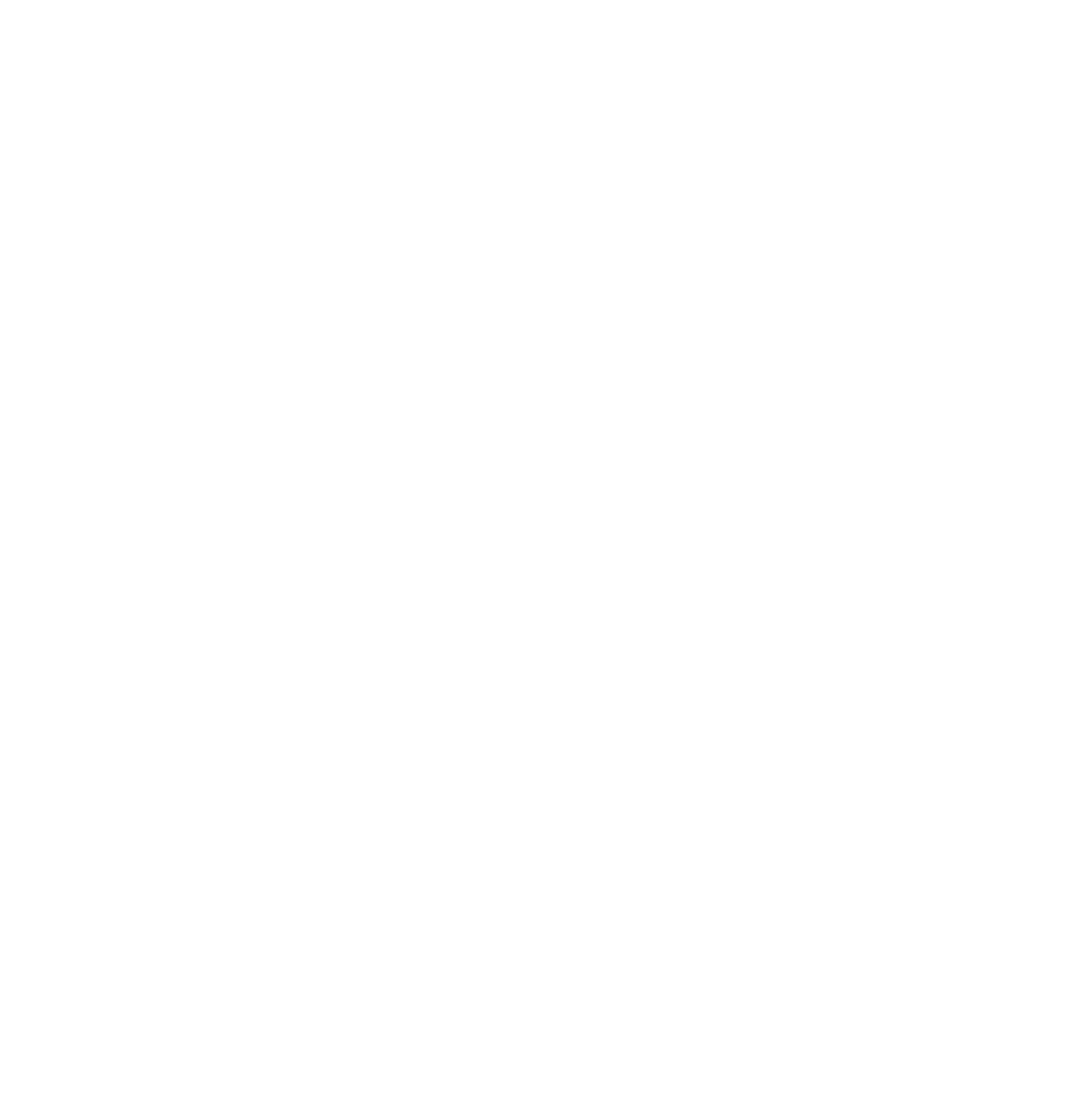
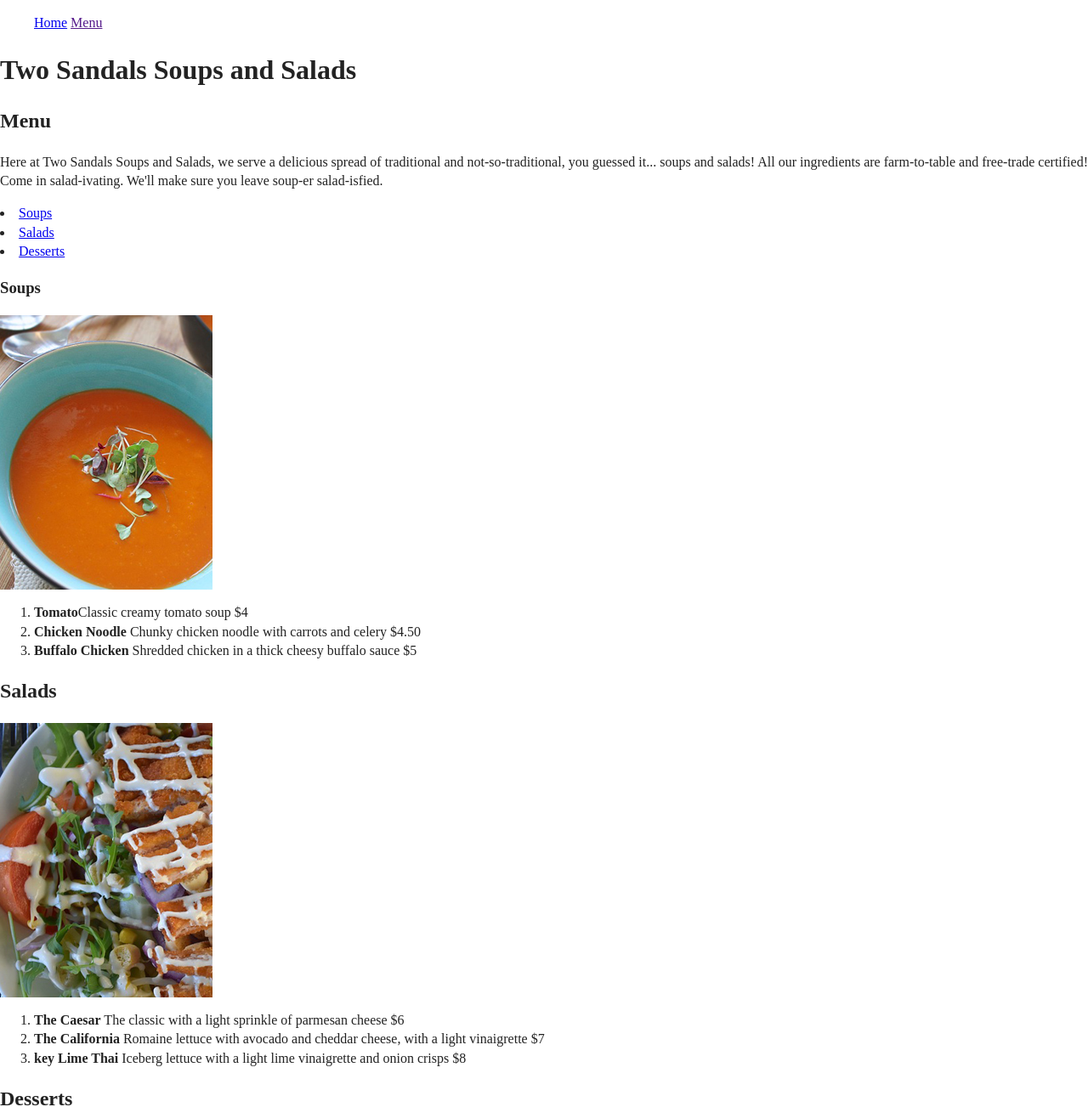
Before and after one commit to leogalvan28/two-sandals, a plain HTML site: page index.html in a window 1280 px wide. Shown: the top 1303 px of the page at 85% size. Before the commit the page ends 800 px from the top, so only its background shows below. Drawn offline with nearby package versions, Linux system fonts and the light colour scheme.

Commit message:
version terminada

```diff
--- a/index.html
+++ b/index.html
@@ -23,6 +23,63 @@
 
   <!-- Add your site or application content here -->
 
+ <header>
+   <nav>
+     <menu>
+     <a href="home.html">Home</a>
+     <a href="">Menu</a>
+     </menu>
+   </nav>
+ </header>
+ <div>
+   <h1>Two Sandals Soups and Salads</h1>
+ </div>
+
+ <div>
+   <h2>Menu</h2>
+    <p>
+      Here at Two Sandals Soups and Salads, we serve a delicious spread of traditional and not-so-traditional, you guessed it... soups and salads! All our ingredients are farm-to-table and free-trade certified! Come in salad-ivating. We'll make sure you leave soup-er salad-isfied.
+    </p>
+    <nav>
+      <li><a href="#soups">Soups</a></li>
+      <li><a href="#salads">Salads</a></li>
+      <li><a href="#desserts">Desserts</a></li>
+    </nav>
+ </div>
+
+ <div id="soups">
+   <h3>Soups</h3>
+   <img src="img/freelance1-img_tomato-soup.jpg" alt="soup">
+  <ol>
+    <li> <strong>Tomato</strong>Classic creamy tomato soup $4</li>
+    <li> <strong>Chicken Noodle</strong> Chunky chicken noodle with carrots and celery $4.50</li>
+    <li><strong>Buffalo Chicken</strong> Shredded chicken in a thick cheesy buffalo sauce $5</li>
+  </ol>
+ </div>
+
+
+ <div id="salads">
+   <h2>Salads</h2>
+  <img src="img/freelance1-img_caesar-salad.jpg" alt="ensalada">
+  <ol>
+    <li><strong>The Caesar</strong> The classic with a light sprinkle of parmesan cheese $6</li>
+    <li><strong>The California</strong> Romaine lettuce with avocado and cheddar cheese, with a light vinaigrette $7</li>
+    <li><strong>key Lime Thai</strong> Iceberg lettuce with a light lime vinaigrette and onion crisps $8</li>
+  </ol>
+ </div>
+
+ <div id="desserts">
+   <h2>Desserts</h2>
+   <img src="img/freelance1-img_chocchip-cookie.jpg" alt="desserts">
+   <ol>
+     <li><strong>Chocolate Chip Cookie</strong> Enough said $2</li>
+     <li> <strong>Brownie Sundae</strong> Vanilla ice cream with chocolate sauce, nuts and a cherry on top $6</li>
+
+   </ol>
+
+ </div>
+
+
   <script src="js/vendor/modernizr-3.6.0.min.js"></script>
   <script src="https://code.jquery.com/jquery-3.3.1.min.js" integrity="sha256-FgpCb/KJQlLNfOu91ta32o/NMZxltwRo8QtmkMRdAu8=" crossorigin="anonymous"></script>
   <script>window.jQuery || document.write('<script src="js/vendor/jquery-3.3.1.min.js"><\/script>')</script>
```
Also changed, not shown: home.html (added, +42 -0 lines), img/freelance1-img_caesar-salad.jpg (added), img/freelance1-img_chocchip-cookie.jpg (added), img/freelance1-img_tomato-soup.jpg (added).
